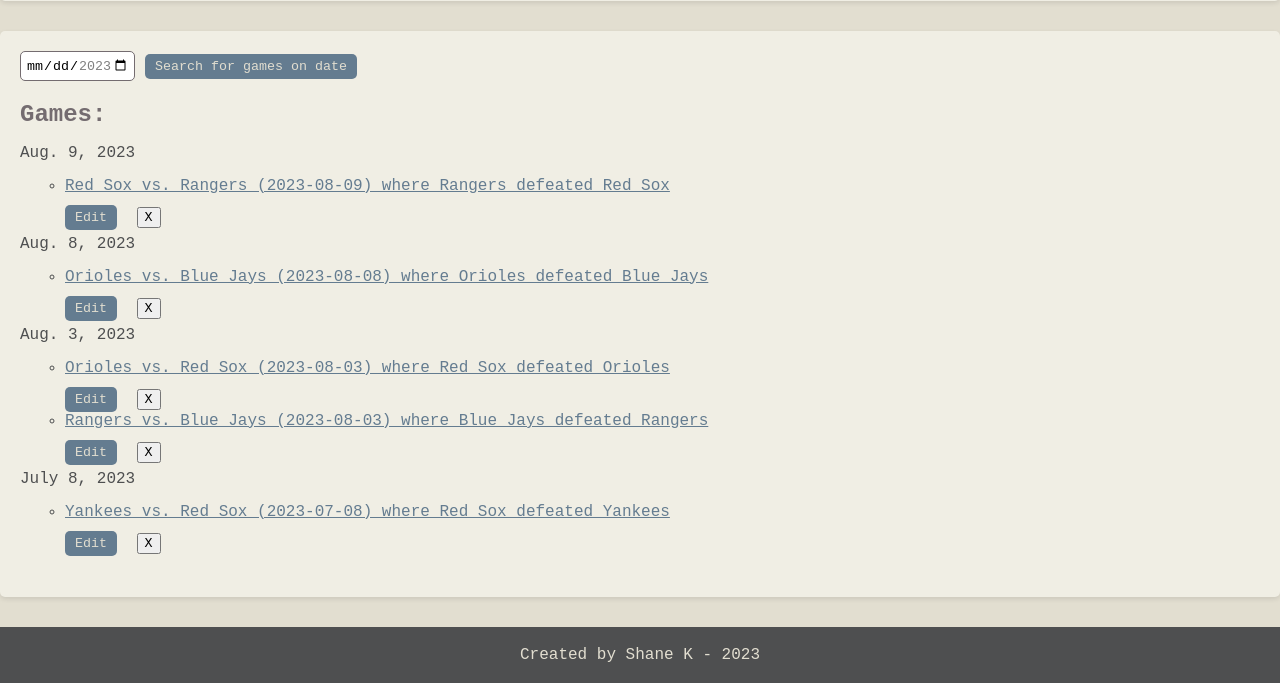
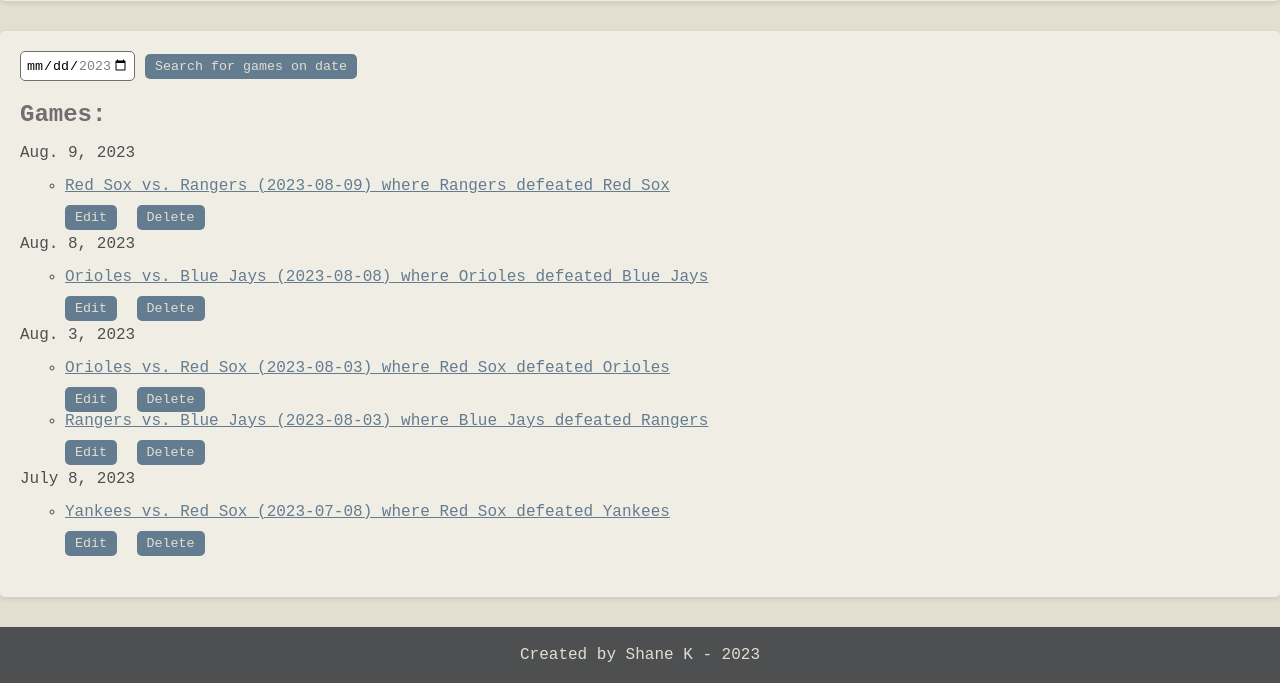
Before and after one commit to shaneking-code/RPI_Calc, a Django app: page /rpiapp/leagues/1/seasons/1/ in a window 1280 px wide. Shown: the part 637-1320 px from the top of the page. Run offline with Django 4.2, Linux system fonts and the light colour scheme; a user stored in the database is signed in; data comes from the database, SQL or seed files in the repository; both versions use the stored data as it was after the commit.

Commit message:
Some small changes

```diff
--- a/rpisite/rpiapp/templates/rpiapp/season_details.html
+++ b/rpisite/rpiapp/templates/rpiapp/season_details.html
@@ -49,7 +49,7 @@
                     </form>
                     <form action="{% url 'rpiapp:delete_game' game.league.id game.season.id game.id %}" method="post">
                         {% csrf_token %}
-                        <input type="submit" value="X">
+                        <button type="submit">Delete</button>
                     </form>
                     {% else %}
                     {% endif %}
```
Also changed, not shown: rpisite/db.sqlite3.
